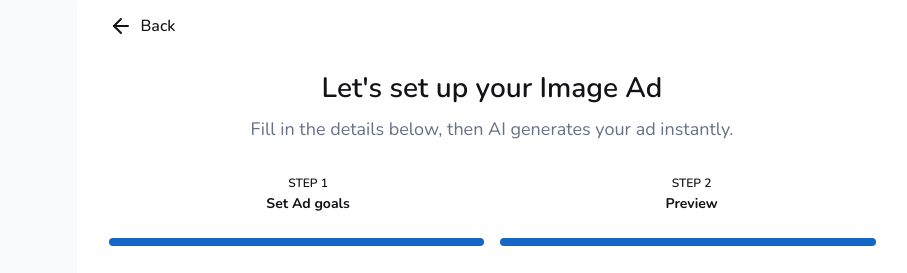
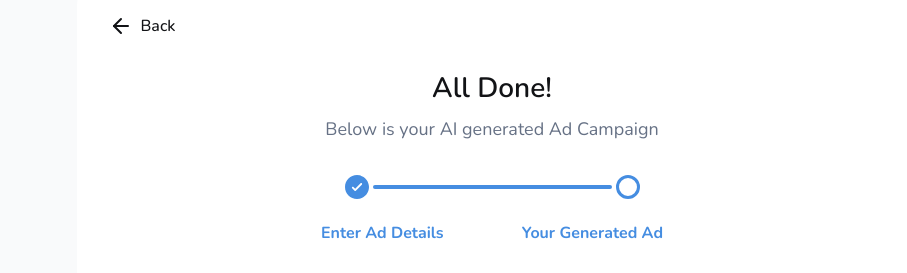
Before and after one commit to oyogbeche/AI-Ad-Gen-Frontend, a Next.js app: page /create-ad/preview in a window 1280 px wide. Shown: the part 127-400 px from the top of the page, without its empty margins (148-1055 px from the left). Built offline with nearby package versions, Linux system fonts and the light colour scheme.

Commit message:
feat: implement ad stepper for ad form and preview

```diff
--- a/src/app/(adgen)/create-ad/(formGroup)/ad-form/_components/image-ad-form.tsx
+++ b/src/app/(adgen)/create-ad/(formGroup)/ad-form/_components/image-ad-form.tsx
@@ -148,39 +148,25 @@ export const ImageAdForm = () => {
         <CardContent className="px-4 md:px-8 py-6">
           <BackButton className="mb-8" />
 
-          <CardHeader className="mb-6 md:mb-8 text-left md:text-center px-0">
+          <CardHeader className="mb-6 md:mb-10 text-left md:text-center px-0">
             <CardTitle className="text-[28px] leading-[36px] text-[#121316] font-semibold">
-              Let&apos;s set up your Image Ad
+              Let&apos;s set up your Ad
             </CardTitle>
-            <p className="text-[#667185] text-[18px] font-normal mt-1">
+            <p className="text-[#667185] text-sm md:text-[18px] font-normal mt-1">
               Fill in the details below, then AI generates your ad instantly.
             </p>
           </CardHeader>
 
-          <div className="mb-6 md:mb-8">
-            <div className="flex justify-around items-center max-md:mr-4">
-              <div className="text-center">
-                <p className="text-xs font-semibold leading-4 text-[#121316]">
-                  STEP 1
-                </p>
-                <p className="text-sm mt-[3px] font-bold leading-5 text-[#121316]">
-                  Set Ad goals
-                </p>
-              </div>
-              <div className="text-center">
-                <p className="text-xs font-semibold leading-4 text-[#CFCFCF]">
-                  STEP 2
-                </p>
-                <p className="text-sm mt-[3px] font-bold leading-5 text-[#CFCFCF]">
-                  Preview
-                </p>
-              </div>
+          <div className="max-w-[342px] w-full mx-auto flex flex-col gap-6 mb-6 md:mb-10">
+            <div className="flex items-center justify-center gap-1 :max-w-[295px] w-full mx-auto ">
+              <div className="w-6 h-6 border-3 border-[#458DE1] rounded-full"></div>
+              <div className="h-1 max-w-[230px] md:max-w-[239px] w-full bg-[#458DE1] rounded-full"></div>
+              <div className="w-6 h-6 border-3 border-[#CFCFCF] rounded-full"></div>
             </div>
 
-            <div className="relative w-full h-2.5 bg-white-200 rounded-full mt-6">
-              <div className="absolute left-0 h-2 bg-[#1467C5] rounded-full w-[47%] md:w-[48%]"></div>
-
-              <div className="absolute right-0 h-2 bg-[#E8F1FB] rounded-full w-[47%] md:w-[48%]"></div>
+            <div className="w-full flex items-center justify-between text-base font-bold leading-5">
+              <p className="text-[#1671D9]">Enter Ad Details</p>
+              <p className="text-[#A1A1A1]">Your Generated Ad</p>
             </div>
           </div>
 
--- a/src/app/(adgen)/create-ad/(formGroup)/preview/page.tsx
+++ b/src/app/(adgen)/create-ad/(formGroup)/preview/page.tsx
@@ -1,7 +1,7 @@
-
 import BackButton from "@/components/back-button";
 import { Card, CardContent, CardHeader, CardTitle } from "@/components/ui/card";
 import Loader from "@/components/ui/loader";
+import Image from "next/image";
 import { Suspense } from "react";
 import SinglePreview from "./_components/single-image-preview";
 
@@ -21,37 +21,32 @@ export default function Page() {
 
             <CardHeader className="mb-6 md:mb-8 text-left md:text-center px-0">
               <CardTitle className="text-[28px] leading-[36px] text-[#121316] font-semibold">
-                Let&apos;s set up your Image Ad
+                All Done!
               </CardTitle>
               <p className="text-[#667185] text-[18px] font-normal mt-1">
-                Fill in the details below, then AI generates your ad instantly.
+                Below is your AI generated Ad Campaign
               </p>
             </CardHeader>
 
             <div className="mb-6 md:mb-8">
-              <div className="flex justify-around items-center max-md:mr-4">
-                <div className="text-center">
-                  <p className="text-xs font-semibold leading-4 text-[#121316]">
-                    STEP 1
-                  </p>
-                  <p className="text-sm mt-[3px] font-bold leading-5 text-[#121316]">
-                    Set Ad goals
-                  </p>
+              <div className="max-w-[342px] w-full mx-auto flex flex-col gap-6 ">
+                <div className="flex items-center justify-center gap-1 :max-w-[295px] w-full mx-auto ">
+                  <Image
+                    className=""
+                    src="/preview-tick.svg"
+                    height={24}
+                    width={24}
+                    alt="Tick icon"
+                    priority
+                  />
+                  <div className="h-1 max-w-[230px] md:max-w-[239px] w-full bg-[#458DE1] rounded-full"></div>
+                  <div className="w-6 h-6 border-3 border-[#458DE1] rounded-full"></div>
                 </div>
-                <div className="text-center">
-                  <p className="text-xs font-semibold leading-4 text-[#121316]">
-                    STEP 2
-                  </p>
-                  <p className="text-sm mt-[3px] font-bold leading-5 text-[#121316]">
-                    Preview
-                  </p>
+
+                <div className="w-full flex items-center justify-between text-base font-bold leading-5 text-[#458DE1]">
+                  <p>Enter Ad Details</p>
+                  <p>Your Generated Ad</p>
                 </div>
-              </div>
-
-              <div className="relative w-full h-2.5 bg-white-200 rounded-full mt-6">
-                <div className="absolute left-0 h-2 bg-[#1467C5] rounded-full w-[47%] md:w-[49%]"></div>
-
-                <div className="absolute right-0 h-2 bg-[#1467c5] rounded-full w-[47%] md:w-[49%]"></div>
               </div>
             </div>
             <SinglePreview />
```
Also changed, not shown: public/preview-tick.svg (added).
